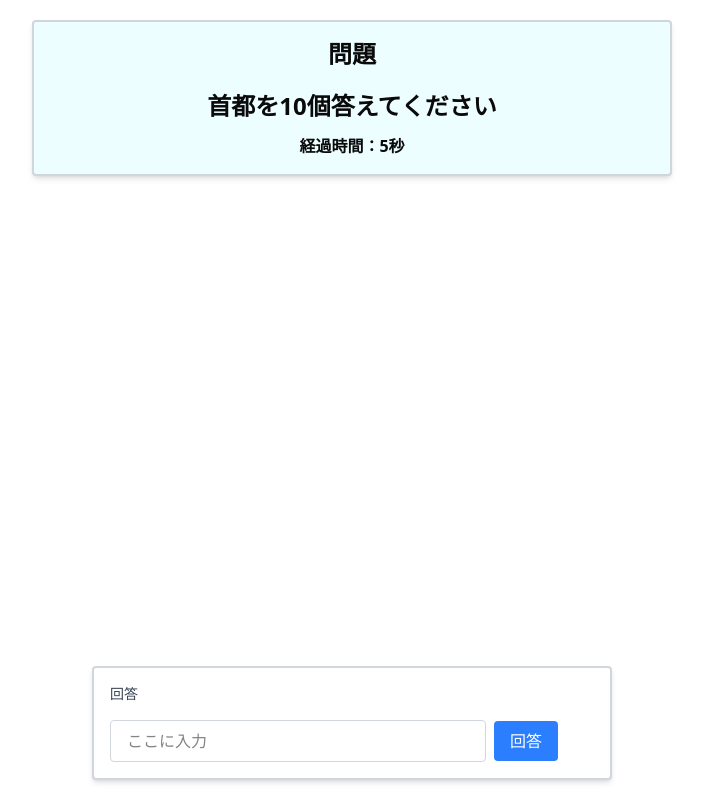
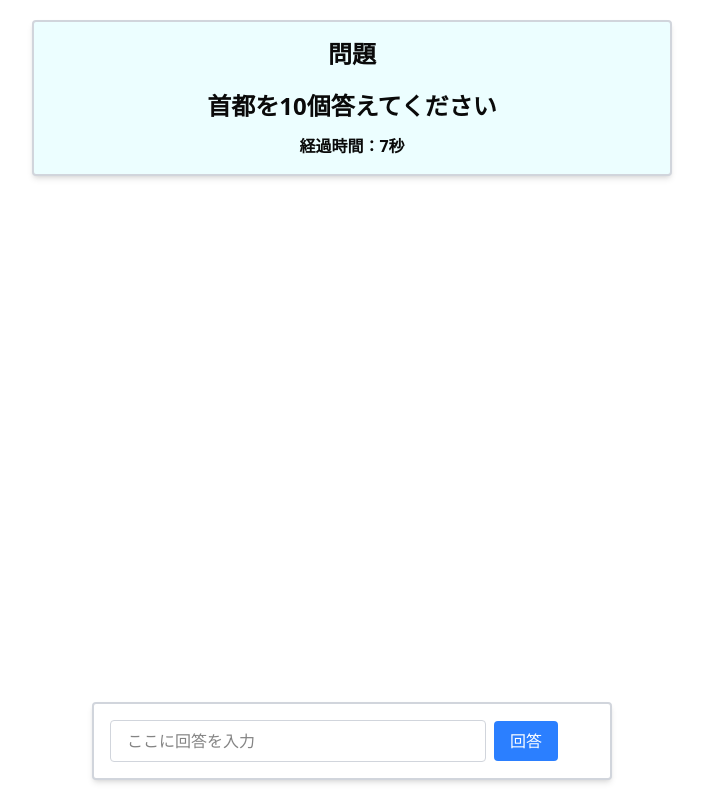
Before and after one commit to KinuGra/speed-turn-battle, a Next.js app: page /Game in a window 1280 px wide. Shown: the whole page, without its empty margins (288-991 px from the left). Built offline with nearby package versions, Linux system fonts and the light colour scheme.

Commit message:
フォームUIと問題表示

```diff
--- a/src/components/GameScreen.tsx
+++ b/src/components/GameScreen.tsx
@@ -1,34 +1,43 @@
 "use client"
-import { useEffect, useState } from "react";
+import { useEffect, useState } from "react"
 
 const question = [
 	{
-        question:"首都を10個答えてください",
-        answer:["東京", "ソウル", "北京", "ワシントンD.C.", "ロンドン", "パリ", "バンコク", "カイロ", "ニューデリー", "モスクワ"],
-    }
+		id: 1,
+		question: "首都を10個答えてください",
+		answer: [
+			"東京",
+			"ソウル",
+			"北京",
+			"ワシントンD.C.",
+			"ロンドン",
+			"パリ",
+			"バンコク",
+			"カイロ",
+			"ニューデリー",
+			"モスクワ",
+		],
+	},
 ]
 
+const GameScreen = () => {
+	const [time, setTime] = useState(0)
+	const [answer, setAnswer] = useState("")
 
-
-const GameScreen = () => {
-
-    const [time,setTime] = useState(0);
-    const [answer,setAnswer] = useState("");
 	const handleClick = () => {
-        window.alert("回答を送信しました。");
-        setAnswer("");
+		setAnswer("")
 	}
 
 	useEffect(() => {
 		// ストップウォッチを開始する処理0秒~
 		const intervalId = setInterval(() => {
-            setTime((pre) => pre+1);
-       },1000);
+			setTime((pre) => pre + 1)
+		}, 1000)
 
 		return () => {
-            clearInterval(intervalId);
+			clearInterval(intervalId)
 		}
-    },[]);
+	}, [])
 	return (
 		<div className="h-screen flex flex-col justify-between">
 			<div className=" border-2 border-gray-300 rounded p-4 bg-cyan-50 shadow-md w-1/2 mx-auto mt-5">
@@ -36,9 +45,14 @@ const GameScreen = () => {
 					<h1 className=" text-center font-bold text-2xl">問題</h1>
 				</div>
 				<div>
-                {question.map((item,idx) => (
-                    <div key={idx} className="flex flex-col justify-center items-center mt-5">
-                        <h2 className="text-center font-bold text-2xl">{item.question}</h2>
+					{question.map((item) => (
+						<div
+							key={item.id}
+							className="flex flex-col justify-center items-center mt-5"
+						>
+							<h2 className="text-center font-bold text-2xl">
+								{item.question}
+							</h2>
 						</div>
 					))}
 				</div>
@@ -50,7 +64,6 @@ const GameScreen = () => {
 			{/* 回答フォームを画面の下に表示したい */}
 			<div className="border-2 border-gray-300 rounded p-4 bg-white shadow-md w-3/4 max-w-130 mx-auto mb-5">
 				<div className="flex flex-col gap-4">
-            <label htmlFor="answer" className="text-sm font-medium text-gray-700">回答</label>
 					<div className="flex gap-2 items-center max-w-md w-full">
 						<input
 							id="answer"
@@ -58,10 +71,11 @@ const GameScreen = () => {
 							autoComplete="off"
 							value={answer}
 							onChange={(e) => setAnswer(e.target.value)}
-                placeholder="ここに入力"
+							placeholder="ここに回答を入力"
 							className="border border-gray-300 rounded px-4 py-2 focus:outline-none focus:ring-2 focus:ring-blue-400 w-full"
 						/>
 						<button
+							type="button"
 							onClick={handleClick}
 							className="bg-blue-500 text-white px-4 py-2 rounded hover:bg-blue-600 transition whitespace-nowrap"
 						>
@@ -74,4 +88,4 @@ const GameScreen = () => {
 	)
 }
 
-export default GameScreen;
+export default GameScreen
```
Lines whose indentation alone changed are shown as unchanged.
